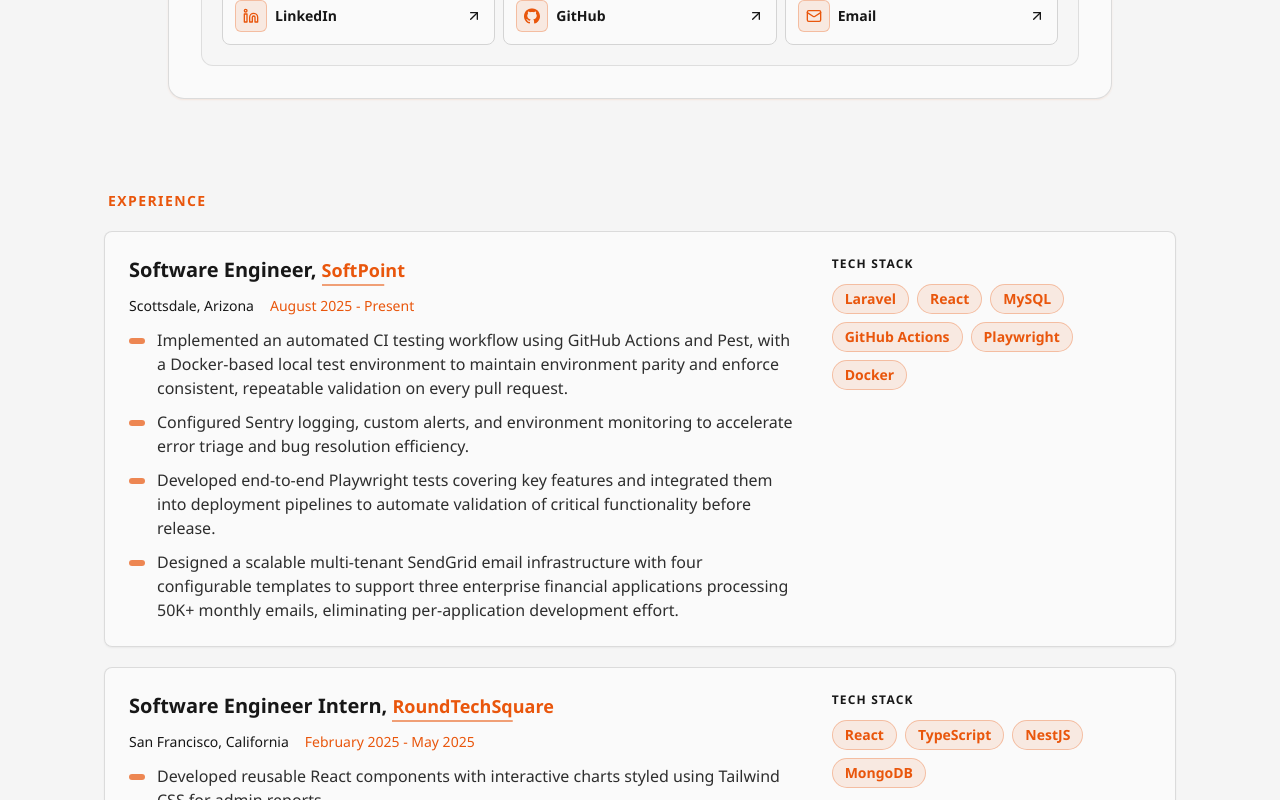
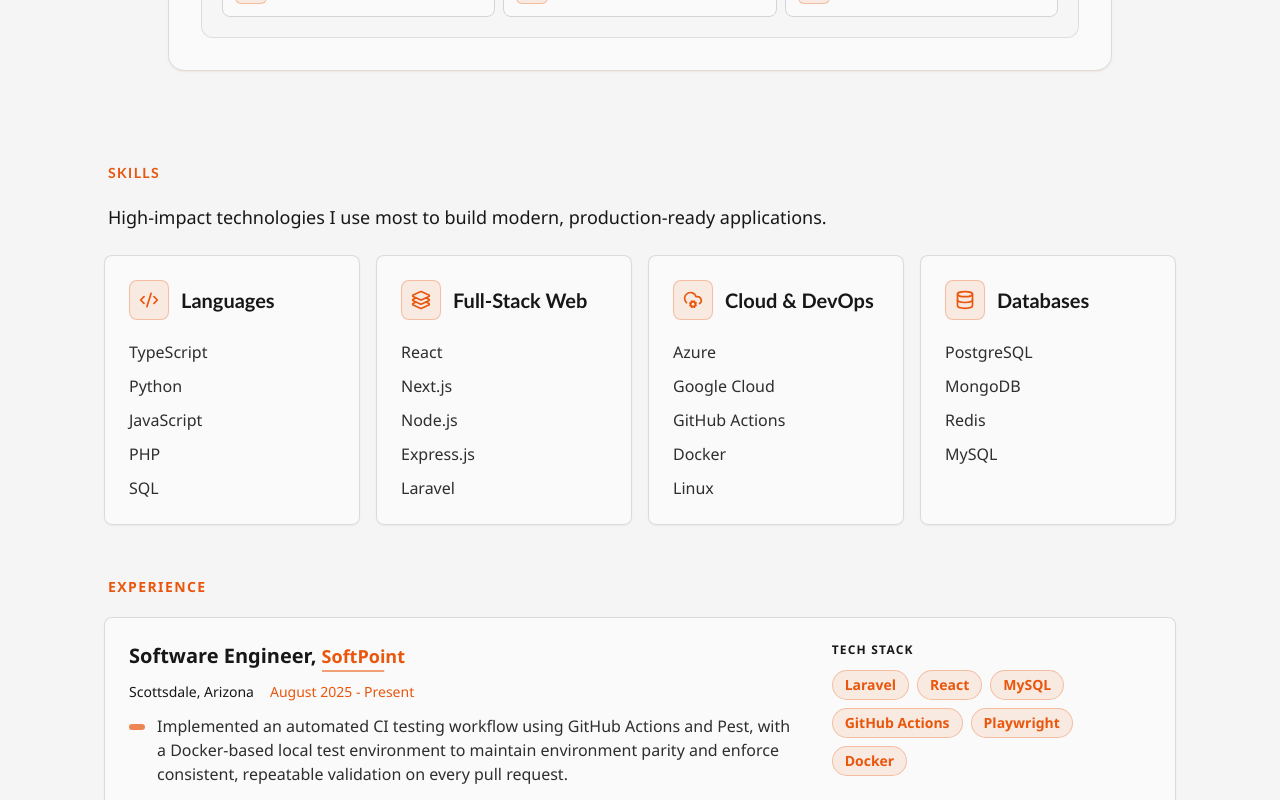
Before and after one commit to aagra109/portfolio, a Next.js app: page / in a window 1280 px wide. Shown: the part 720-1520 px from the top of the page. Built offline with nearby package versions, Linux system fonts and the light colour scheme.

Commit message:
feat: add skills section

```diff
--- a/src/app/page.tsx
+++ b/src/app/page.tsx
@@ -1,11 +1,13 @@
 import Experience from "@/components/Experience";
 import Introduction from "@/components/Introduction";
+import Skills from "@/components/Skills";
 import React from "react";
 
 const Page = () => {
   return (
     <main className="relative overflow-x-clip pb-12">
       <Introduction />
+      <Skills />
       <Experience />
     </main>
   );
--- a/src/components/Header.tsx
+++ b/src/components/Header.tsx
@@ -3,6 +3,7 @@
 
 const navigation = [
   { name: "About", sectionId: "about" },
+  { name: "Skills", sectionId: "skills" },
   { name: "Experience", sectionId: "experience" },
 ];
 
--- a/src/components/Introduction.tsx
+++ b/src/components/Introduction.tsx
@@ -39,14 +39,14 @@
             duration: 0.2,
           }}
         >
-          <h1 className="p-1 font-space-grotesk font-extrabold text-4xl text-foreground sm:text-6xl">
+          <h1 className="p-1 font-space-grotesk font-extrabold text-5xl text-foreground sm:text-6xl">
             Ansh Agrawal
           </h1>
         </motion.div>
         <AnimatedTyping
           text="I am a software engineer crafting web experiences with code and
           creativity."
-          className="max-w-2xl p-1 text-lg font-medium leading-relaxed text-muted-foreground sm:text-xl"
+          className="max-w-4xl p-1 text-lg font-medium leading-relaxed text-muted-foreground sm:text-xl"
         />
         <div className="mt-4 rounded-2xl border border-border/80 bg-card/95 p-6 shadow-sm shadow-primary/10 sm:p-8">
           <h2 className="text-xs font-semibold uppercase tracking-widest text-primary sm:text-sm">
--- /dev/null
+++ b/src/components/Skills.tsx
@@ -0,0 +1,84 @@
+import React from "react";
+import { CloudCog, Code2, Database, Layers3 } from "lucide-react";
+import { Card, CardContent } from "./ui/card";
+
+const skillGroups = [
+  {
+    title: "Languages",
+    icon: Code2,
+    skills: ["TypeScript", "Python", "JavaScript", "PHP", "SQL"],
+  },
+  {
+    title: "Full-Stack Web",
+    icon: Layers3,
+    skills: ["React", "Next.js", "Node.js", "Express.js", "Laravel"],
+  },
+  {
+    title: "Cloud & DevOps",
+    icon: CloudCog,
+    skills: ["Azure", "Google Cloud", "GitHub Actions", "Docker", "Linux"],
+  },
+  {
+    title: "Databases",
+    icon: Database,
+    skills: ["PostgreSQL", "MongoDB", "Redis", "MySQL"],
+  },
+];
+
+const Skills = () => {
+  return (
+    <section
+      id="skills"
+      className="mx-auto w-full max-w-6xl scroll-mt-24 px-6 pb-4 pt-8 sm:px-10"
+    >
+      <h2 className="p-1 text-xs font-semibold uppercase tracking-widest text-primary sm:text-sm">
+        Skills
+      </h2>
+      <p className="mt-3 max-w-3xl p-1 text-base leading-relaxed text-muted-foreground sm:text-lg">
+        High-impact technologies I use most to build modern, production-ready
+        applications.
+      </p>
+
+      <div className="mt-5 grid gap-4 md:grid-cols-2 xl:grid-cols-4">
+        {skillGroups.map((group) => {
+          const Icon = group.icon;
+          return (
+            <Card
+              key={group.title}
+              className="group relative isolate overflow-hidden border-border/80 bg-card/95 transition-colors duration-300 hover:border-primary/45"
+            >
+              <span
+                aria-hidden="true"
+                className="pointer-events-none absolute inset-0 opacity-0 transition-opacity duration-300 group-hover:opacity-100"
+              >
+                <span className="absolute inset-0 bg-gradient-to-br from-primary/20 via-transparent to-primary/10" />
+              </span>
+              <CardContent className="relative z-10 p-6 pt-6">
+                <div className="flex items-center gap-3">
+                  <span className="inline-flex h-10 w-10 items-center justify-center rounded-lg border border-primary/30 bg-primary/10 text-primary dark:border-accent-foreground/20 dark:bg-accent dark:text-accent-foreground">
+                    <Icon aria-hidden="true" className="h-5 w-5" />
+                  </span>
+                  <h3 className="text-lg font-semibold text-foreground sm:text-xl">
+                    {group.title}
+                  </h3>
+                </div>
+                <ul className="mt-5 space-y-2.5">
+                  {group.skills.map((skill) => (
+                    <li
+                      key={skill}
+                      className="text-sm font-medium text-foreground/90 sm:text-base"
+                    >
+                      {skill}
+                    </li>
+                  ))}
+                </ul>
+              </CardContent>
+            </Card>
+          );
+        })}
+      </div>
+    </section>
+  );
+};
+
+export default Skills;
```
